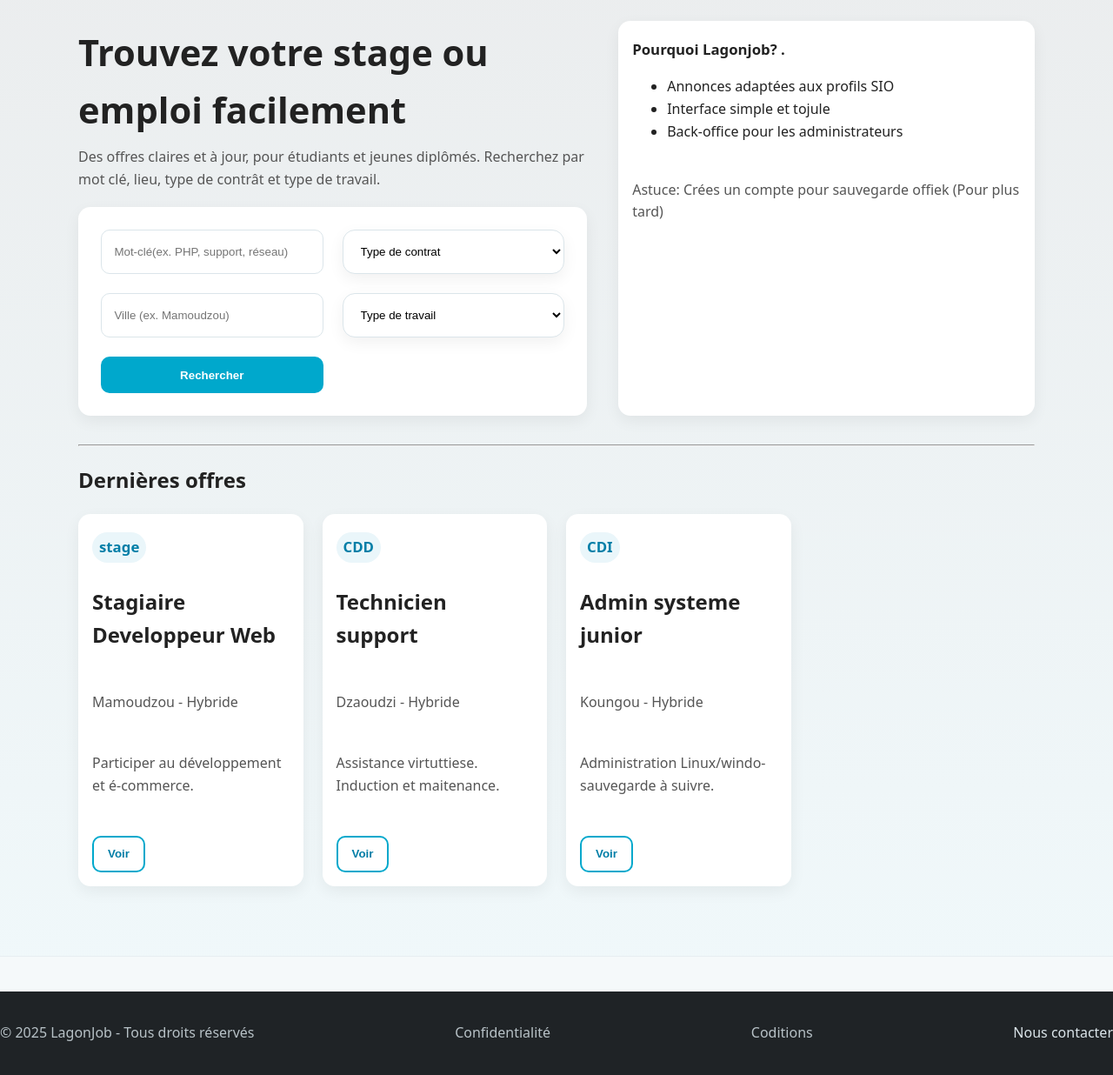
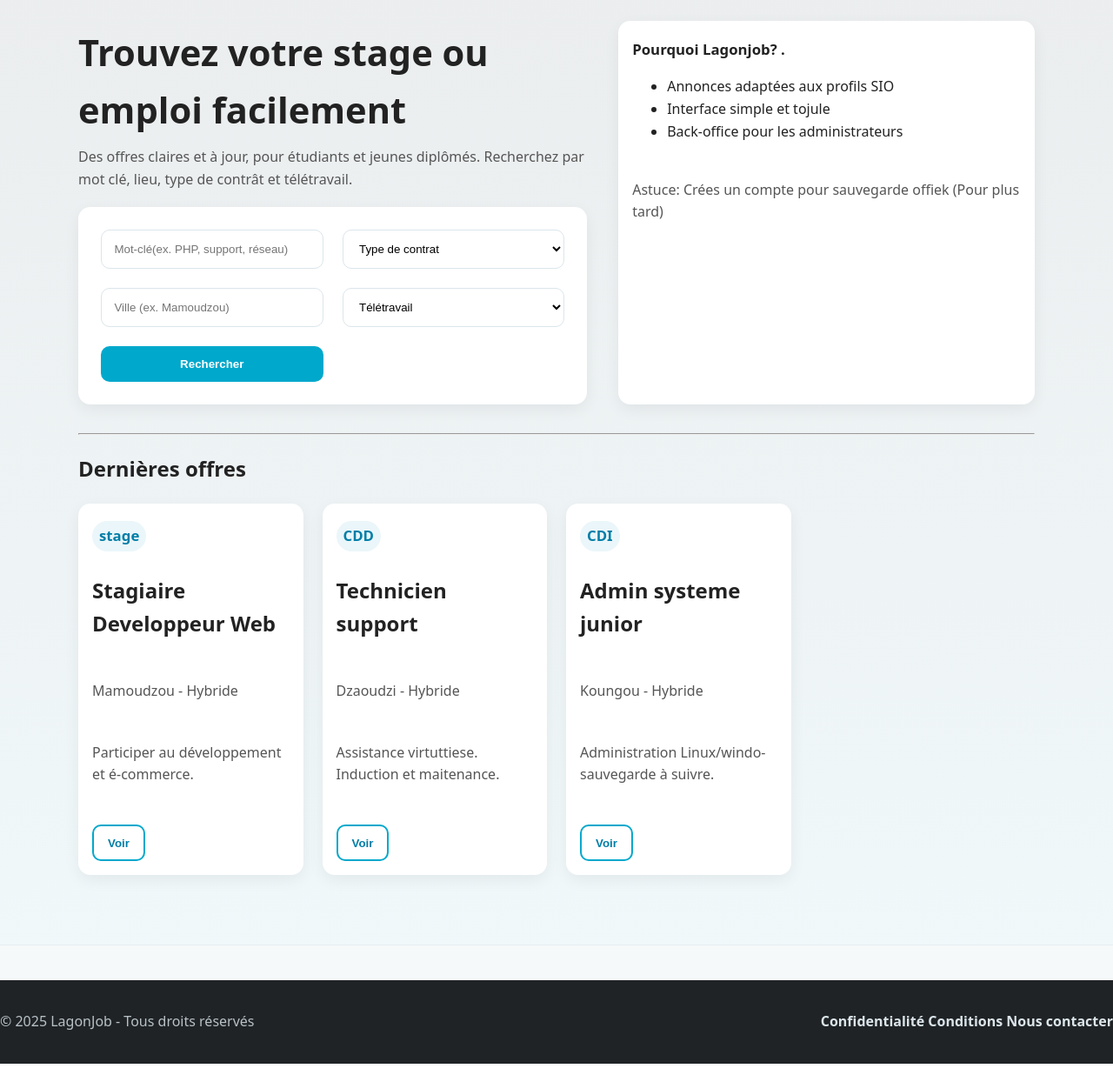
Before and after one commit to ABDALLAHOumair/LagonJob, a PHP site: page /home.php in a window 1280 px wide. Shown: the part 176-1412 px from the top of the page at 87% size. Run offline with PHP 8.4, Linux system fonts and the light colour scheme.

Commit message:
Changement mineur

```diff
--- a/Frontoffice/home.php
+++ b/Frontoffice/home.php
@@ -13,16 +13,18 @@
             <div class="grid cards">
                 <div>
                     <h1>Trouvez votre stage ou emploi facilement</h1>
-                    <p>Des offres claires et à jour, pour étudiants et jeunes diplômés. Recherchez par mot clé, lieu, type de contrât et type de travail. </p>
+                    <p>Des offres claires et à jour, pour étudiants et jeunes diplômés. Recherchez par mot clé, lieu, type de contrât et télétravail. </p>
 
                     <form action="" method="" class="form cards .search-inline">
-                        <input type="textarea" placeholder="Mot-clé(ex. PHP, support, réseau)">
-                        <select name="Type_de_contrat" class="card">
+                        <input type="text" class="textarea" placeholder="Mot-clé(ex. PHP, support, réseau)">
+                        <select name="Type_de_contrat card">
                             <option>Type de contrat</option>
                         </select>
-                        <input type="textarea" placeholder="Ville (ex. Mamoudzou)">
-                        <select name="Type_de_contrat" class="card">
-                            <option>Type de travail</option>
+                        <input type="text" class="textarea" placeholder="Ville (ex. Mamoudzou)">
+                        <select name="Type_de_contrat card">
+                            <option>
+                                Télétravail
+                            </option>
                         </select>
                         <button type="submit" class="btn">Rechercher</button>
                     </form>
@@ -47,36 +49,42 @@
             <div class="container">
                 <h2>Dernières offres</h2>
                 <div class="cards">
-                    <article class="card">
+                    <div class="card">
                         <h3 class="badge">stage</h3><br>
                         <h2>Stagiaire Developpeur Web</h2><br>
                         <p>Mamoudzou - Hybride</p><br>
                         <p>Participer au développement et é-commerce.</p><br>
                         <button type="submit" class="btn btn-outline">Voir</button>
-                    </article>
-                    <article class="card">
+                    </div>
+                    <div class="card auth-card">
                         <h3 class="badge">CDD</h3><br>
                         <h2>Technicien support</h2><br>
                         <p>Dzaoudzi - Hybride</p><br>
                         <p>Assistance virtuttiese. Induction et maitenance.</p><br>
                         <button type="submit" class="btn btn-outline">Voir</button>
-                    </article>
-                    <article class="card">
+                    </div>
+                    <div class="card">
                         <h3 class="badge">CDI</h3><br>
                         <h2>Admin systeme junior</h2><br>
                         <p>Koungou - Hybride</p><br>
                         <p>Administration Linux/windo-sauvegarde à suivre.</p><br>
                         <button type="submit" class="btn btn-outline">Voir</button>
-                    </article>
+                    </div>
                 </div>
             </div>
         </div>
     </main>
 </body>
 <footer class="site-footer footer-inner">
-    <p>© 2025 LagonJob - Tous droits réservés</p>
-    <p>Confidentialité</p>
-    <p>Coditions</p>
-    <a href="contact.php">Nous contacter</a>
+    <div>
+        <p>© 2025 LagonJob - Tous droits réservés</p>
+    </div>
+    <nav class="nav">
+        <div>
+            <a>Confidentialité</a>
+            <a>Conditions</a>
+            <a href="contact.php">Nous contacter</a>
+        </div>
+    </nav>
 </footer>
 </html>
```
